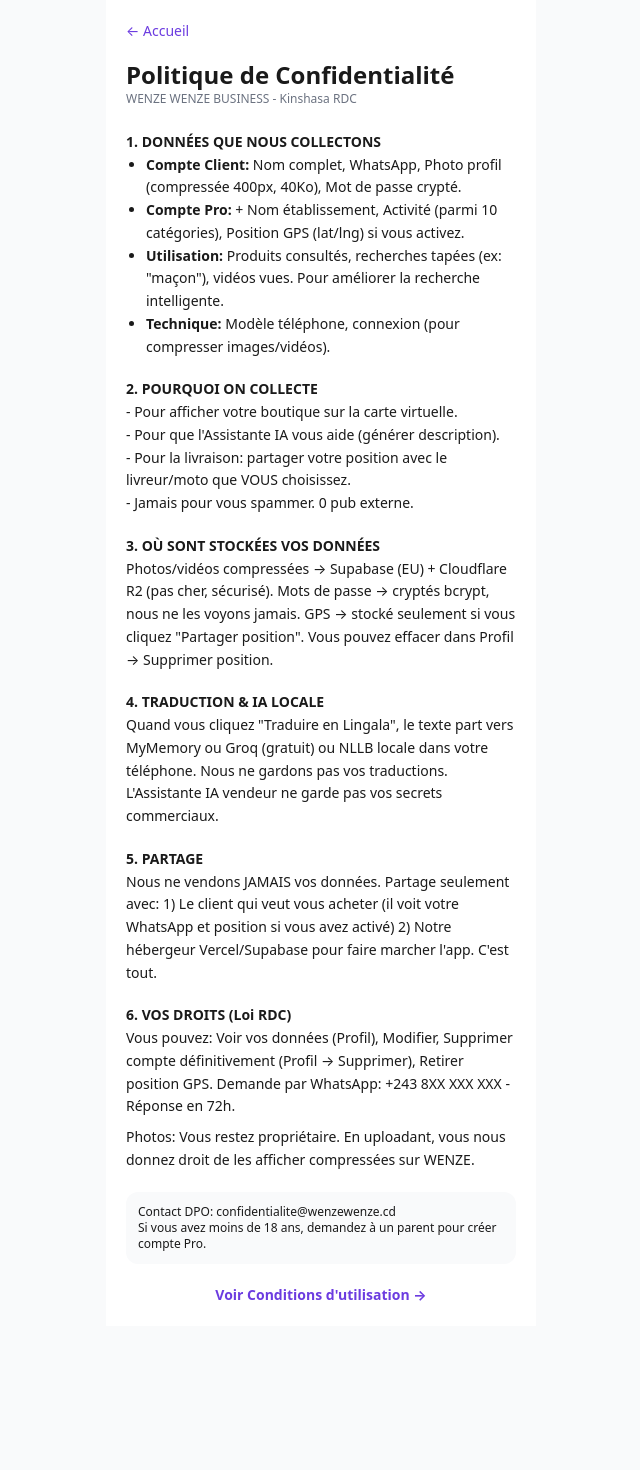
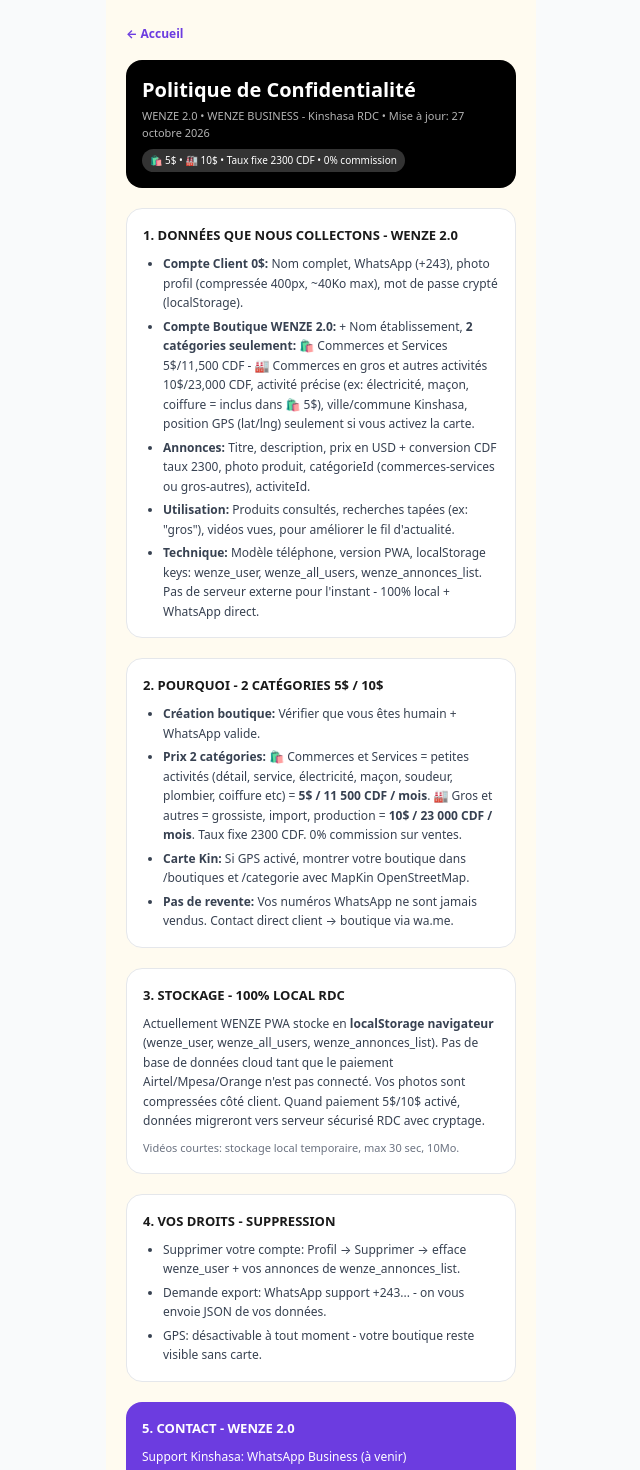
Before and after one commit to kongolokelvin47-cmd/Wenze-pwa, a Next.js app: page /confidentialite in a window 1280 px wide. Shown: the top 1470 px of the page, without its empty margins (319-959 px from the left). Before the commit the page ends 1326 px from the top, so only its background shows below. Built offline with nearby package versions, Linux system fonts and the light colour scheme.

Commit message:
Refactor Confidentialite page layout and content

```diff
--- a/app/confidentialite/page.tsx
+++ b/app/confidentialite/page.tsx
@@ -1,58 +1,74 @@
 import Link from "next/link";
+import { TAUX_CDF } from "@/lib/paiement";
+import { CATEGORIES_WENZE } from "@/lib/categories";
+
 export default function Confidentialite() {
+  const now = new Date().toLocaleDateString("fr-FR", { day:"numeric", month:"long", year:"numeric" });
+
   return (
-    <div className="max-w-[430px] mx-auto min-h-screen p-5 bg-white text-sm leading-relaxed">
-      <Link href="/" className="text-[#6C3CE0]">← Accueil</Link>
-      <h1 className="text-2xl font-black mt-4">Politique de Confidentialité</h1>
-      <p className="text-xs text-gray-500">WENZE WENZE BUSINESS - Kinshasa RDC</p>
+    <div className="max-w-[430px] mx-auto min-h-screen p-5 bg-[#FFFBF0] pb-24">
+      <Link href="/" className="text-[#6C3CE0] font-bold text-xs">← Accueil</Link>
 
-      <div className="mt-6 space-y-5">
-        <section>
-          <h2 className="font-bold">1. DONNÉES QUE NOUS COLLECTONS</h2>
-          <ul className="list-disc ml-5">
-            <li><b>Compte Client:</b> Nom complet, WhatsApp, Photo profil (compressée 400px, 40Ko), Mot de passe crypté.</li>
-            <li><b>Compte Pro:</b> + Nom établissement, Activité (parmi 10 catégories), Position GPS (lat/lng) si vous activez.</li>
-            <li><b>Utilisation:</b> Produits consultés, recherches tapées (ex: "maçon"), vidéos vues. Pour améliorer la recherche intelligente.</li>
-            <li><b>Technique:</b> Modèle téléphone, connexion (pour compresser images/vidéos).</li>
+      <div className="mt-4 bg-black text-white rounded-2xl p-4">
+        <h1 className="text-xl font-black">Politique de Confidentialité</h1>
+        <p className="text-[11px] opacity-70 mt-1">WENZE 2.0 • WENZE BUSINESS - Kinshasa RDC • Mise à jour: {now}</p>
+        <p className="text-[10px] mt-2 bg-white/20 inline-block px-2 py-1 rounded-full">🛍️ 5$ • 🏭 10$ • Taux fixe {TAUX_CDF} CDF • 0% commission</p>
+      </div>
+
+      <div className="mt-5 space-y-5 text-[12px] leading-relaxed">
+        <section className="bg-white border rounded-2xl p-4">
+          <h2 className="font-black text-[13px]">1. DONNÉES QUE NOUS COLLECTONS - WENZE 2.0</h2>
+          <ul className="list-disc ml-5 mt-2 space-y-1 text-gray-700">
+            <li><b>Compte Client 0$:</b> Nom complet, WhatsApp (+243), photo profil (compressée 400px, ~40Ko max), mot de passe crypté (localStorage).</li>
+            <li><b>Compte Boutique WENZE 2.0:</b> + Nom établissement, <b>2 catégories seulement:</b> {CATEGORIES_WENZE.map(c=> `${c.icon} ${c.titre} ${c.prixUSD}$/${c.prixCDF.toLocaleString()} CDF`).join(" - ")}, activité précise (ex: électricité, maçon, coiffure = inclus dans 🛍️ 5$), ville/commune Kinshasa, position GPS (lat/lng) seulement si vous activez la carte.</li>
+            <li><b>Annonces:</b> Titre, description, prix en USD + conversion CDF taux {TAUX_CDF}, photo produit, catégorieId (commerces-services ou gros-autres), activiteId.</li>
+            <li><b>Utilisation:</b> Produits consultés, recherches tapées (ex: "gros"), vidéos vues, pour améliorer le fil d'actualité.</li>
+            <li><b>Technique:</b> Modèle téléphone, version PWA, localStorage keys: wenze_user, wenze_all_users, wenze_annonces_list. Pas de serveur externe pour l'instant - 100% local + WhatsApp direct.</li>
           </ul>
         </section>
 
-        <section>
-          <h2 className="font-bold">2. POURQUOI ON COLLECTE</h2>
-          <p>- Pour afficher votre boutique sur la carte virtuelle.</p>
-          <p>- Pour que l'Assistante IA vous aide (générer description).</p>
-          <p>- Pour la livraison: partager votre position avec le livreur/moto que VOUS choisissez.</p>
-          <p>- Jamais pour vous spammer. 0 pub externe.</p>
+        <section className="bg-white border rounded-2xl p-4">
+          <h2 className="font-black text-[13px]">2. POURQUOI - 2 CATÉGORIES 5$ / 10$</h2>
+          <ul className="list-disc ml-5 mt-2 space-y-1 text-gray-700">
+            <li><b>Création boutique:</b> Vérifier que vous êtes humain + WhatsApp valide.</li>
+            <li><b>Prix 2 catégories:</b> 🛍️ Commerces et Services = petites activités (détail, service, électricité, maçon, soudeur, plombier, coiffure etc) = <b>5$ / 11 500 CDF / mois</b>. 🏭 Gros et autres = grossiste, import, production = <b>10$ / 23 000 CDF / mois</b>. Taux fixe {TAUX_CDF} CDF. 0% commission sur ventes.</li>
+            <li><b>Carte Kin:</b> Si GPS activé, montrer votre boutique dans /boutiques et /categorie avec MapKin OpenStreetMap.</li>
+            <li><b>Pas de revente:</b> Vos numéros WhatsApp ne sont jamais vendus. Contact direct client → boutique via wa.me.</li>
+          </ul>
         </section>
 
-        <section>
-          <h2 className="font-bold">3. OÙ SONT STOCKÉES VOS DONNÉES</h2>
-          <p>Photos/vidéos compressées → Supabase (EU) + Cloudflare R2 (pas cher, sécurisé). Mots de passe → cryptés bcrypt, nous ne les voyons jamais. GPS → stocké seulement si vous cliquez "Partager position". Vous pouvez effacer dans Profil → Supprimer position.</p>
+        <section className="bg-white border rounded-2xl p-4">
+          <h2 className="font-black text-[13px]">3. STOCKAGE - 100% LOCAL RDC</h2>
+          <p className="mt-2 text-gray-700">
+            Actuellement WENZE PWA stocke en <b>localStorage navigateur</b> (wenze_user, wenze_all_users, wenze_annonces_list). Pas de base de données cloud tant que le paiement Airtel/Mpesa/Orange n'est pas connecté.
+            Vos photos sont compressées côté client. Quand paiement 5$/10$ activé, données migreront vers serveur sécurisé RDC avec cryptage.
+          </p>
+          <p className="mt-2 text-[11px] text-gray-500">Vidéos courtes: stockage local temporaire, max 30 sec, 10Mo.</p>
         </section>
 
-        <section>
-          <h2 className="font-bold">4. TRADUCTION & IA LOCALE</h2>
-          <p>Quand vous cliquez "Traduire en Lingala", le texte part vers MyMemory ou Groq (gratuit) ou NLLB locale dans votre téléphone. Nous ne gardons pas vos traductions. L'Assistante IA vendeur ne garde pas vos secrets commerciaux.</p>
+        <section className="bg-white border rounded-2xl p-4">
+          <h2 className="font-black text-[13px]">4. VOS DROITS - SUPPRESSION</h2>
+          <ul className="list-disc ml-5 mt-2 space-y-1 text-gray-700">
+            <li>Supprimer votre compte: Profil → Supprimer → efface wenze_user + vos annonces de wenze_annonces_list.</li>
+            <li>Demande export: WhatsApp support +243... - on vous envoie JSON de vos données.</li>
+            <li>GPS: désactivable à tout moment - votre boutique reste visible sans carte.</li>
+          </ul>
         </section>
 
-        <section>
-          <h2 className="font-bold">5. PARTAGE</h2>
-          <p>Nous ne vendons JAMAIS vos données. Partage seulement avec: 1) Le client qui veut vous acheter (il voit votre WhatsApp et position si vous avez activé) 2) Notre hébergeur Vercel/Supabase pour faire marcher l'app. C'est tout.</p>
+        <section className="bg-[#6C3CE0] text-white rounded-2xl p-4">
+          <h2 className="font-black text-[13px]">5. CONTACT - WENZE 2.0</h2>
+          <p className="mt-2 text-[12px]">Support Kinshasa: WhatsApp Business (à venir)</p>
+          <p className="text-[11px] opacity-80 mt-1">WENZE BUSINESS - 2 catégories: 🛍️ 5$ / 11 500 CDF - 🏭 10$ / 23 000 CDF - Taux fixe {TAUX_CDF} CDF - 0% commission - Électricité, maçon, coiffure = 5$ même régime.</p>
+          <Link href="/cgu" className="mt-3 inline-block bg-white text-black text-[11px] font-bold px-4 py-2 rounded-full">Voir CGU</Link>
         </section>
+      </div>
 
-        <section>
-          <h2 className="font-bold">6. VOS DROITS (Loi RDC)</h2>
-          <p>Vous pouvez: Voir vos données (Profil), Modifier, Supprimer compte définitivement (Profil → Supprimer), Retirer position GPS. Demande par WhatsApp: +243 8XX XXX XXX - Réponse en 72h.</p>
-          <p className="mt-2">Photos: Vous restez propriétaire. En uploadant, vous nous donnez droit de les afficher compressées sur WENZE.</p>
-        </section>
-
-        <div className="bg-gray-50 p-3 rounded-xl text-xs">
-          <p>Contact DPO: confidentialite@wenzewenze.cd</p>
-          <p>Si vous avez moins de 18 ans, demandez à un parent pour créer compte Pro.</p>
-        </div>
-
-        <Link href="/conditions" className="block text-center text-[#6C3CE0] font-bold">Voir Conditions d'utilisation →</Link>
+      <div className="mt-6 flex gap-2">
+        <Link href="/" className="flex-1 bg-black text-white text-center p-3 rounded-xl font-bold text-[12px]">← Accueil</Link>
+        <Link href="/categories" className="flex-1 bg-white border text-center p-3 rounded-xl font-bold text-[12px]">🛍️ 5$ • 🏭 10$</Link>
       </div>
     </div>
-  )
+  );
 }
+
+export const dynamic = 'force-dynamic';
```
